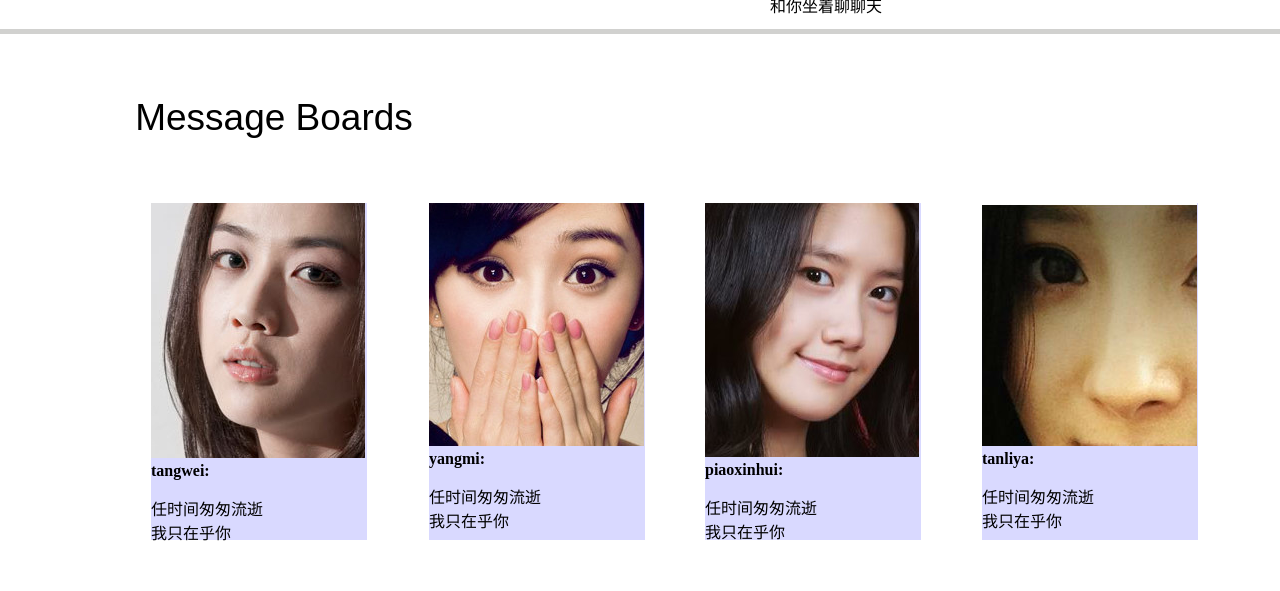
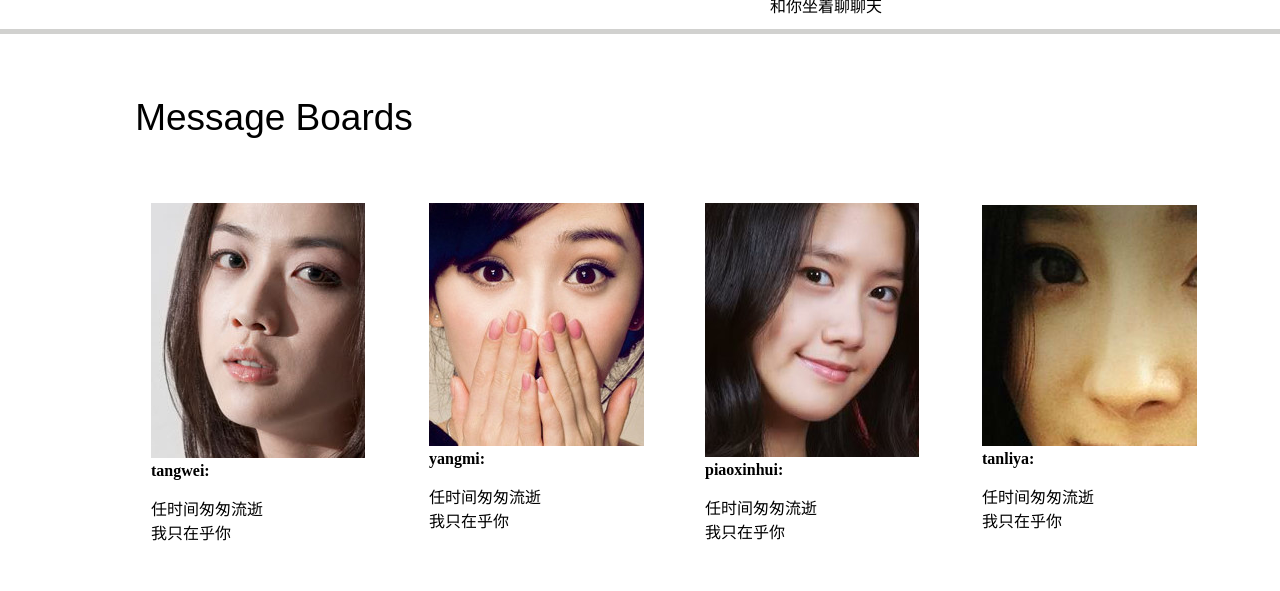
Before and after one commit to luojinghui/WebPages, a plain HTML site: page blog/index.html in a window 1280 px wide. Shown: the part 1226-1817 px from the top of the page. Drawn offline with Linux system fonts and the light colour scheme.

Commit message:
alter main.css in class peroson remove background-color

```diff
--- a/blog/main.css
+++ b/blog/main.css
@@ -260,7 +260,6 @@ right: 116px;
     height: 337px;
     width: 216px;
     float: left;
-      background-color: rgba(0, 0, 255, 0.15);
     position: relative;
     left: 151px;
     top: 27px;
@@ -269,7 +268,6 @@ right: 116px;
     height: 337px;
     width: 216px;
     float: left;
-      background-color: rgba(0, 0, 255, 0.15);
     position: relative;
     left: 213px;
     top: 27px;
@@ -278,7 +276,6 @@ right: 116px;
     height: 337px;
     width: 216px;
     float: left;
-      background-color: rgba(0, 0, 255, 0.15);
     position: relative;
     left: 273px;
     top: 27px;
@@ -287,7 +284,6 @@ right: 116px;
     height: 337px;
     width: 216px;
     float: left;
-      background-color: rgba(0, 0, 255, 0.15);
     position: relative;
     left: 334px;
     top: 27px;
```
Lines whose indentation alone changed are shown as unchanged.
